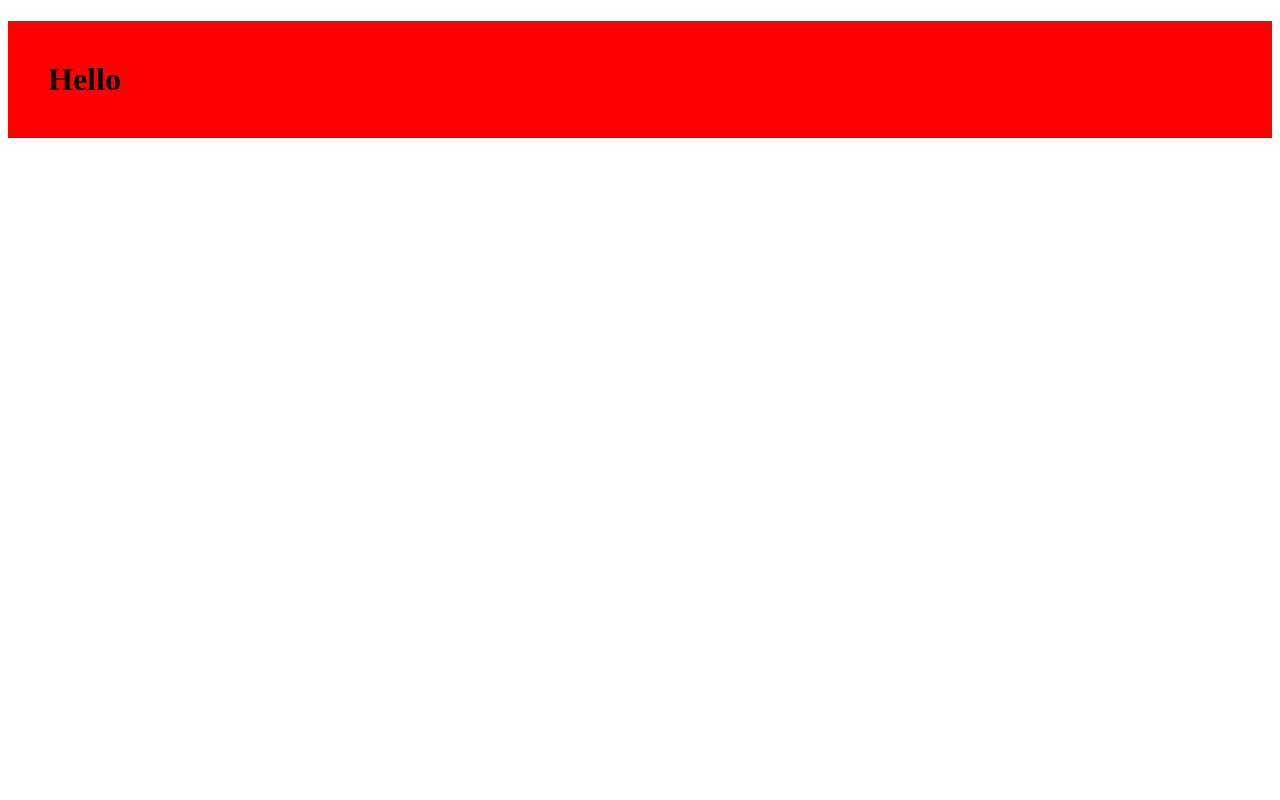
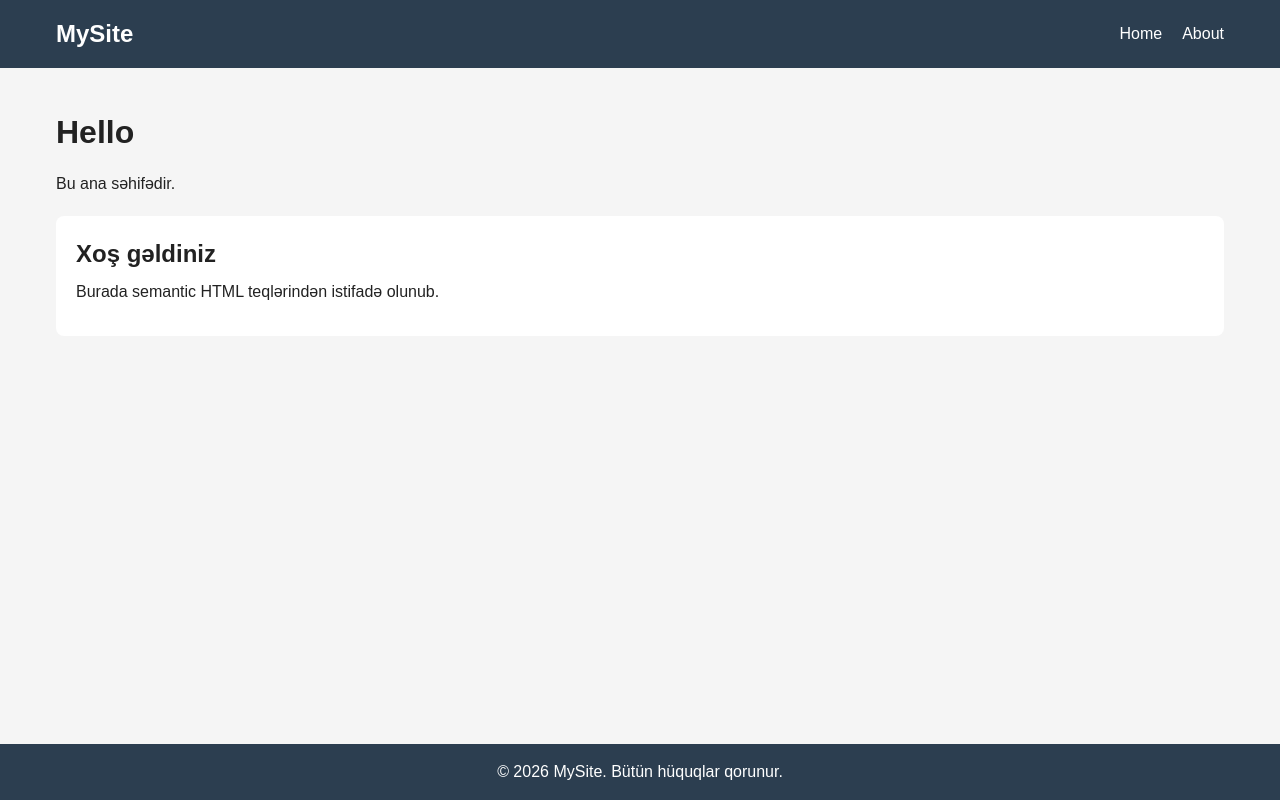
Before and after one commit to rahimlisarkhan/test-folder, a plain HTML site: page index.html in a window 1280 px wide. Drawn offline with Linux system fonts and the light colour scheme.

Commit message:
create:about page and styles

```diff
--- a/index.html
+++ b/index.html
@@ -4,11 +4,40 @@
     <meta charset="UTF-8" />
     <meta name="viewport" content="width=device-width, initial-scale=1.0" />
 
+    <link rel="stylesheet" href="./styles/reset.css" />
     <link rel="stylesheet" href="./styles/global.css" />
 
     <title>Home page</title>
   </head>
   <body>
-    <h1 class="content">Hello</h1>
+    <header class="header">
+      <div class="container">
+        <a href="./index.html" class="logo">MySite</a>
+        <nav>
+          <ul class="nav-list">
+            <li><a href="./index.html">Home</a></li>
+            <li><a href="./pages/about.html">About</a></li>
+          </ul>
+        </nav>
+      </div>
+    </header>
+
+    <main class="main">
+      <div class="container">
+        <h1>Hello</h1>
+        <p>Bu ana səhifədir.</p>
+
+        <section class="card">
+          <h2>Xoş gəldiniz</h2>
+          <p>Burada semantic HTML teqlərindən istifadə olunub.</p>
+        </section>
+      </div>
+    </main>
+
+    <footer class="footer">
+      <div class="container">
+        <p>&copy; 2026 MySite. Bütün hüquqlar qorunur.</p>
+      </div>
+    </footer>
   </body>
 </html>
--- a/styles/global.css
+++ b/styles/global.css
@@ -1,4 +1,97 @@
-.content {
-  padding: 40px;
-  background-color: red;
+/* ===== Ümumi ===== */
+body {
+  font-family: Arial, Helvetica, sans-serif;
+  color: #222;
+  background-color: #f5f5f5;
+  display: flex;
+  flex-direction: column;
 }
+
+/* Desktop */
+.container {
+  max-width: 1440px;
+  margin: 0 auto;
+  padding: 0 16px;
+}
+
+/* Desktop medium */
+@media (max-width: 1440px) {
+  .container {
+    max-width: 1200px;
+  }
+}
+
+/* Tablet */
+@media (max-width: 1023px) {
+  .container {
+    max-width: 720px;
+  }
+}
+
+/* Mobile */
+@media (max-width: 600px) {
+  .container {
+    max-width: 100%;
+  }
+}
+
+/* ===== Header ===== */
+.header {
+  background-color: #2c3e50;
+  color: #fff;
+  padding: 16px 0;
+}
+
+.header .container {
+  display: flex;
+  justify-content: space-between;
+  align-items: center;
+}
+
+.logo {
+  font-size: 24px;
+  font-weight: bold;
+}
+
+.nav-list {
+  display: flex;
+  gap: 20px;
+}
+
+.nav-list a:hover {
+  color: #f1c40f;
+}
+
+/* ===== Main ===== */
+.main {
+  flex: 1;
+  padding: 40px 0;
+}
+
+.main h1 {
+  font-size: 32px;
+  margin-bottom: 16px;
+}
+
+.main p {
+  margin-bottom: 12px;
+}
+
+.card {
+  background-color: #fff;
+  padding: 20px;
+  border-radius: 8px;
+  margin-top: 20px;
+}
+
+.card h2 {
+  margin-bottom: 8px;
+}
+
+/* ===== Footer ===== */
+.footer {
+  background-color: #2c3e50;
+  color: #fff;
+  text-align: center;
+  padding: 16px 0;
+}
--- /dev/null
+++ b/styles/reset.css
@@ -0,0 +1,39 @@
+/* Reset: brauzerlərin default stillərini sıfırlayır */
+
+*,
+*::before,
+*::after {
+  margin: 0;
+  padding: 0;
+  box-sizing: border-box;
+}
+
+html {
+  font-size: 16px;
+}
+
+body {
+  min-height: 100vh;
+  line-height: 1.5;
+}
+
+ul,
+ol {
+  list-style: none;
+}
+
+a {
+  color: inherit;
+  text-decoration: none;
+}
+
+img {
+  display: block;
+  max-width: 100%;
+}
+
+button,
+input,
+textarea {
+  font: inherit;
+}
```
Also changed, not shown: pages/about.html (added, +43 -0 lines).
